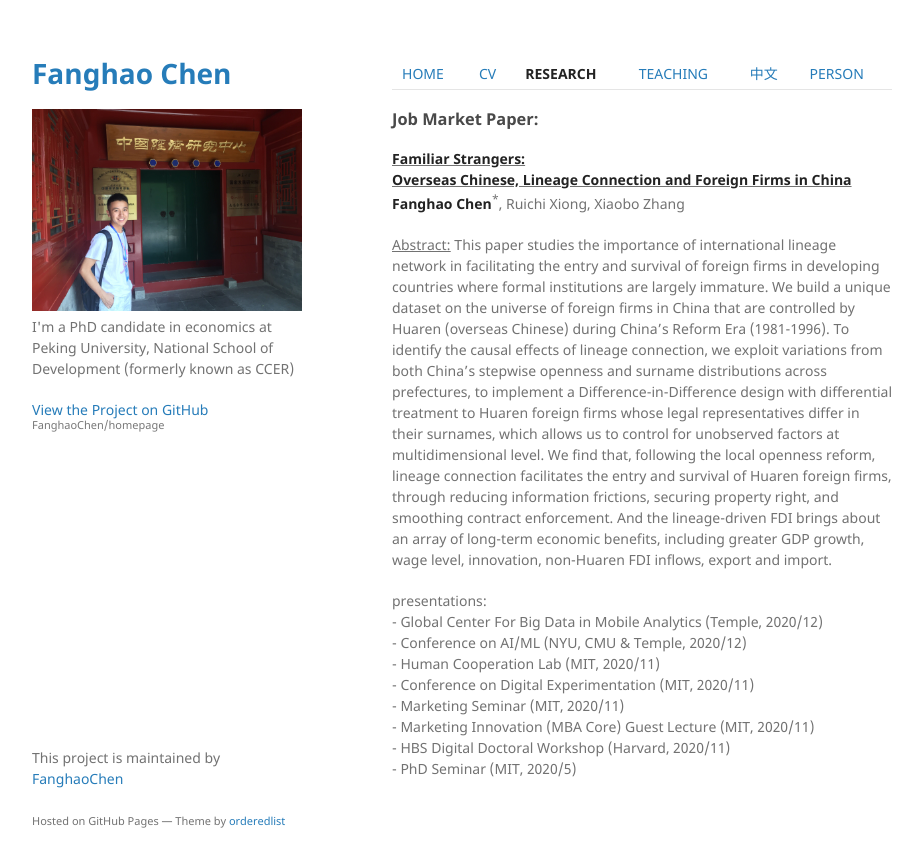
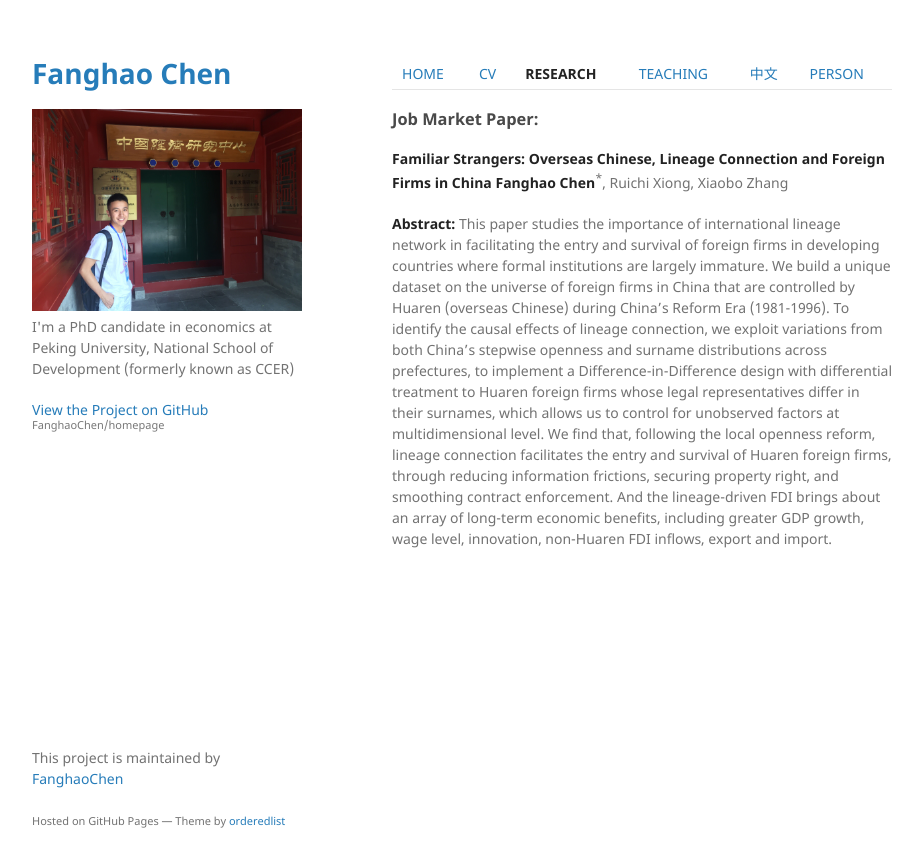
Before and after one commit to FanghaoChen/homepage, a Jekyll site: the page built from research.md, in a window 1280 px wide. Shown: the top 867 px of the page, without its empty margins (178-1100 px from the left). Built offline with Jekyll 4.4.1, drawn with Linux system fonts in a browser that asks for light colours.

Commit message:
Update research.md

```diff
--- a/research.md
+++ b/research.md
@@ -6,21 +6,7 @@ layout: default
 
 ### Job Market Paper:
 
-<ins>**Familiar Strangers: <br/>
-Overseas Chinese, Lineage Connection and Foreign Firms in China**</ins> <!--[<a href="">paper</a>][<a href=" ">slides</a>]<br/>--> <br/>
+**Familiar Strangers: Overseas Chinese, Lineage Connection and Foreign Firms in China**
 **Fanghao Chen**<sup>*</sup>, Ruichi Xiong, Xiaobo Zhang
 
-<!-- \- _Job Market Paper_<br/> -->
-
-<ins>Abstract:</ins> This paper studies the importance of international lineage network in facilitating the entry and survival of foreign firms in developing countries where formal institutions are largely immature. We build a unique dataset on the universe of foreign firms in China that are controlled by Huaren (overseas Chinese) during China’s Reform Era (1981-1996). To identify the causal effects of lineage connection, we exploit variations from both China’s stepwise openness and surname distributions across prefectures, to implement a Difference-in-Difference design with differential treatment to Huaren foreign firms whose legal representatives differ in their surnames, which allows us to control for unobserved factors at multidimensional level. We find that, following the local openness reform, lineage connection facilitates the entry and survival of Huaren foreign firms, through reducing information frictions, securing property right, and smoothing contract enforcement. And the lineage-driven FDI brings about an array of long-term economic benefits, including greater GDP growth, wage level, innovation, non-Huaren FDI inflows, export and import.
-
-presentations:<br/>
-\- Global Center For Big Data in Mobile Analytics (Temple, 2020/12)<br/>
-\- Conference on AI/ML (NYU, CMU & Temple, 2020/12)<br/>
-\- Human Cooperation Lab (MIT, 2020/11)<br/>
-\- Conference on Digital Experimentation (MIT, 2020/11)<br/>
-\- Marketing Seminar (MIT, 2020/11)<br/>
-\- Marketing Innovation (MBA Core) Guest Lecture (MIT, 2020/11)<br/>
-\- HBS Digital Doctoral Workshop (Harvard, 2020/11)<br/>
-\- PhD Seminar (MIT, 2020/5)<br/>
-<!-- \- Social Analytics Lab (MIT, 2019/10)<br/> -->
+**Abstract:** This paper studies the importance of international lineage network in facilitating the entry and survival of foreign firms in developing countries where formal institutions are largely immature. We build a unique dataset on the universe of foreign firms in China that are controlled by Huaren (overseas Chinese) during China’s Reform Era (1981-1996). To identify the causal effects of lineage connection, we exploit variations from both China’s stepwise openness and surname distributions across prefectures, to implement a Difference-in-Difference design with differential treatment to Huaren foreign firms whose legal representatives differ in their surnames, which allows us to control for unobserved factors at multidimensional level. We find that, following the local openness reform, lineage connection facilitates the entry and survival of Huaren foreign firms, through reducing information frictions, securing property right, and smoothing contract enforcement. And the lineage-driven FDI brings about an array of long-term economic benefits, including greater GDP growth, wage level, innovation, non-Huaren FDI inflows, export and import.
```
